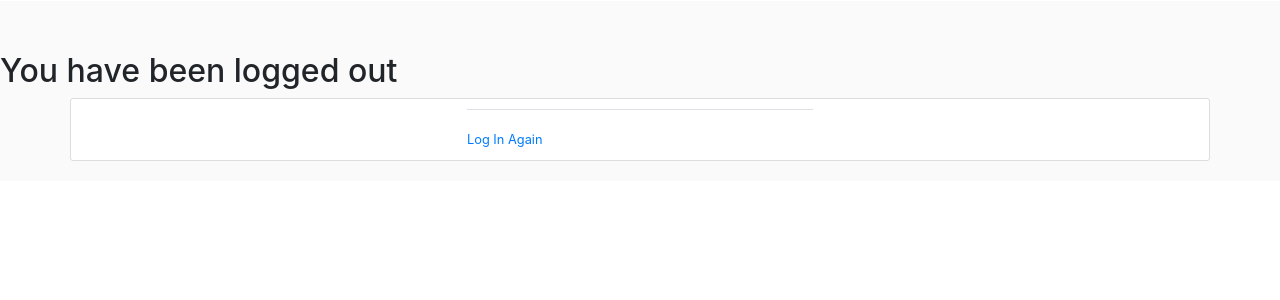
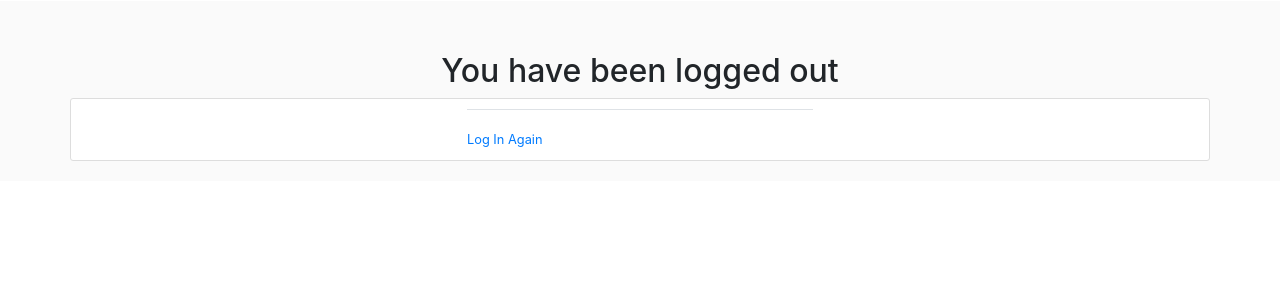
Before and after one commit to tonyguthiga/instagram, a Django app: page /logout/ in a window 1280 px wide. Shown: the part 59-359 px from the top of that part. Run offline with Django 3.2, Linux system fonts and the light colour scheme; the page is wider than the window, and the part outside it is not shown; some libraries are stand-ins or nearby versions.

Commit message:
add text-center to h2

```diff
--- a/users/templates/users/logout.html
+++ b/users/templates/users/logout.html
@@ -1,7 +1,7 @@
 {% extends "posts/base.html" %}
 
 {% block content %}
-    <h2>You have been logged out</h2>
+    <h2 class="text-center">You have been logged out</h2>
     <div class="container content-section">
         <div class="row">
             <div class="col-md-4"></div>
```
